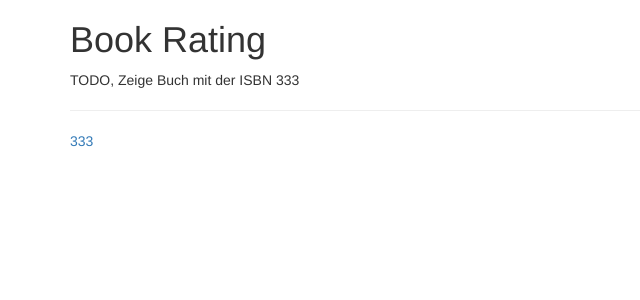
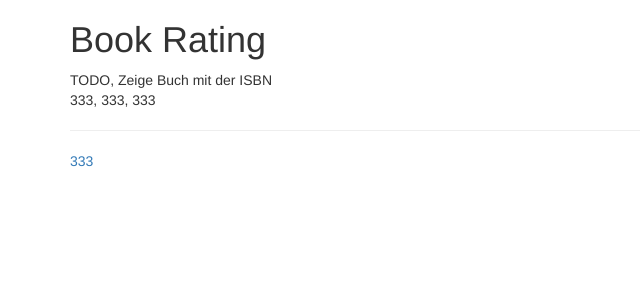
Before and after one commit to angular-schule/2017-05-angular-workshop-mannheim, an Angular app in the folder book-rating/: page /book/333 in a window 1280 px wide. Shown: the top 300 px of the page, without its empty margins (0-640 px from the left). Built offline with nearby package versions, Linux system fonts and the light colour scheme.

Commit message:
as syntax

```diff
--- a/book-rating/src/app/book-details/book-details.component.html
+++ b/book-rating/src/app/book-details/book-details.component.html
@@ -1,4 +1,12 @@
-TODO, Zeige Buch mit der ISBN {{ isbn | async }}
+TODO, Zeige Buch mit der ISBN
+
+<div *ngIf="isbn$ | async as isbn">
+
+  {{ isbn }},
+  {{ isbn }},
+  {{ isbn }}
+
+</div>
 
 <hr>
 
--- a/book-rating/src/app/book-details/book-details.component.ts
+++ b/book-rating/src/app/book-details/book-details.component.ts
@@ -9,7 +9,7 @@ import { Component, OnInit } from '@angular/core';
 })
 export class BookDetailsComponent implements OnInit {
 
-  isbn: Observable<string>;
+  isbn$: Observable<string>;
   constructor(private route: ActivatedRoute) { }
 
   ngOnInit() {
@@ -19,7 +19,7 @@ export class BookDetailsComponent implements OnInit {
     //   this.isbn = params.isbn;
     // });
 
-    this.isbn =
+    this.isbn$ =
       this.route.params
       .map(params => params.isbn);
   }
```
